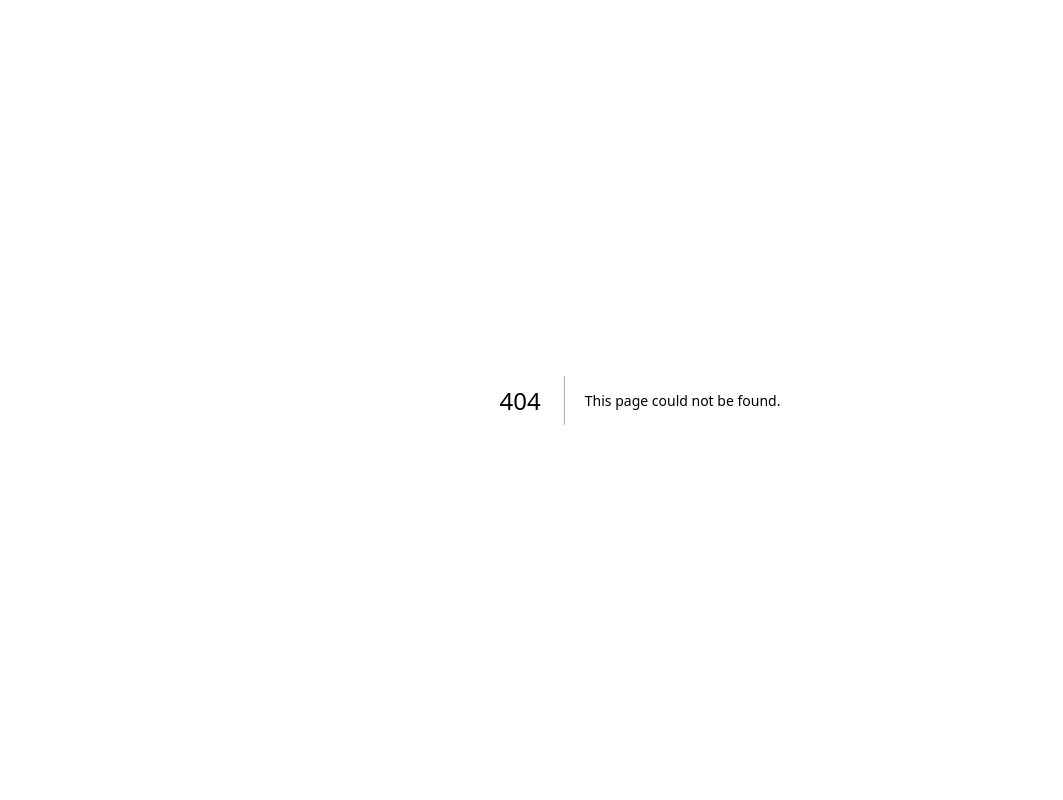
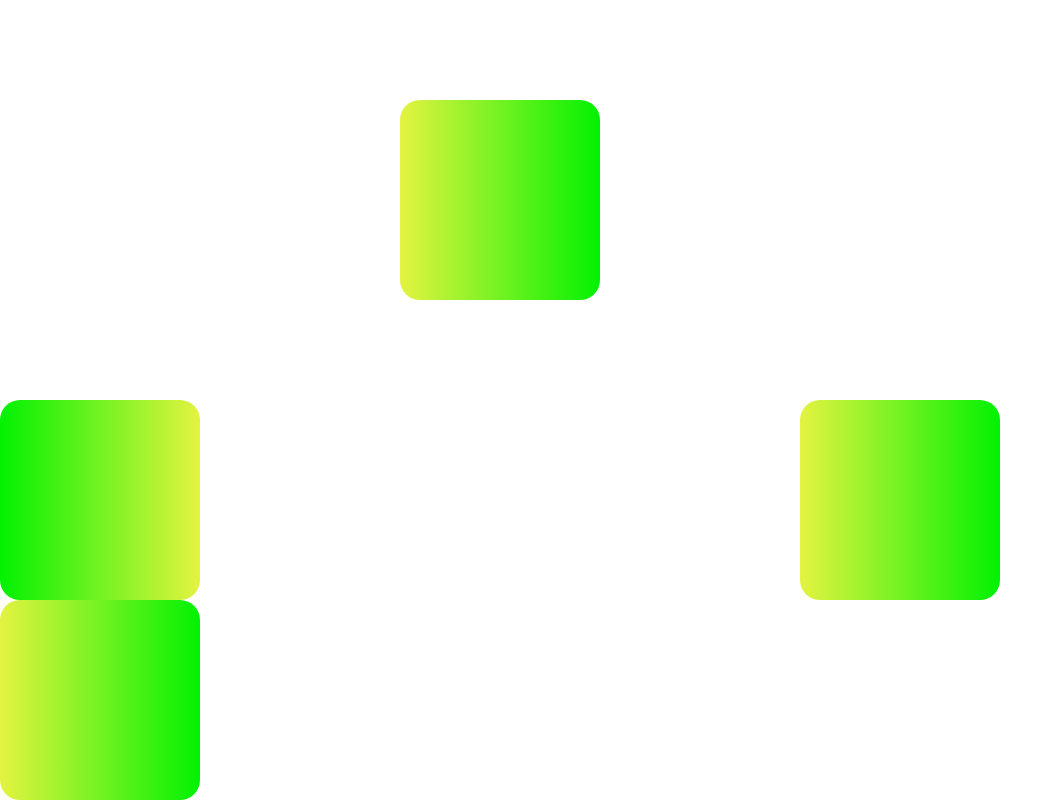
Before and after one commit to phamquangdieu/gsap-tutorial, a Next.js app: page /learning/first in a window 1280 px wide. Before the commit this address had no page. Shown: the whole page, without its empty margins (0-1063 px from the left). Built offline with nearby package versions, Linux system fonts and the light colour scheme.

Commit message:
first animation

```diff
--- /dev/null
+++ b/app/learning/first/page.tsx
@@ -0,0 +1,30 @@
+'use client';
+import { useGSAP } from "@gsap/react";
+import { useRef } from "react";
+import { gsap } from "gsap";
+import styles from './styles.module.css';
+
+const FirstPage = () => {
+  const containerRef = useRef<HTMLDivElement>(null);
+  useGSAP(() => {
+    gsap.to(`.${styles.box}`, { x: 400, y: 100, duration: 2, ease: "power2.inOut" });
+    gsap.to(`.${styles.box}:nth-child(2)`, { x: 800, y: 200, duration: 2.5, ease: "power2.inOut" });
+    gsap.fromTo(`.${styles.box}:nth-child(3)`,
+      { x: 0, y: -400, rotation: 0 },
+      { x: 0, y: 0, rotation: 180, duration: 3, ease: "power2.inOut" }
+    );
+    gsap.from(`.${styles.box}:nth-child(4)`, { x: 400, y: -400, rotation: 0, duration: 3.5, ease: "power2.inOut" });
+  });
+  return (
+    <div>
+        <div ref={containerRef} className={styles.container}>
+            <div className={styles.box}></div>
+            <div className={styles.box}></div>
+            <div className={styles.box}></div>
+            <div className={styles.box}></div>
+        </div>
+    </div>
+  )
+}
+
+export default FirstPage;
--- /dev/null
+++ b/app/learning/first/styles.module.css
@@ -0,0 +1,6 @@
+.box {
+    height: 200px;
+    background: linear-gradient(to right, #e4f341, #02f102);
+    border-radius: 20px;
+    width: 200px;
+}
```
Also changed, not shown: package.json (+6 -5 lines), 1 other file (tests, documents, lock files or other folders).
